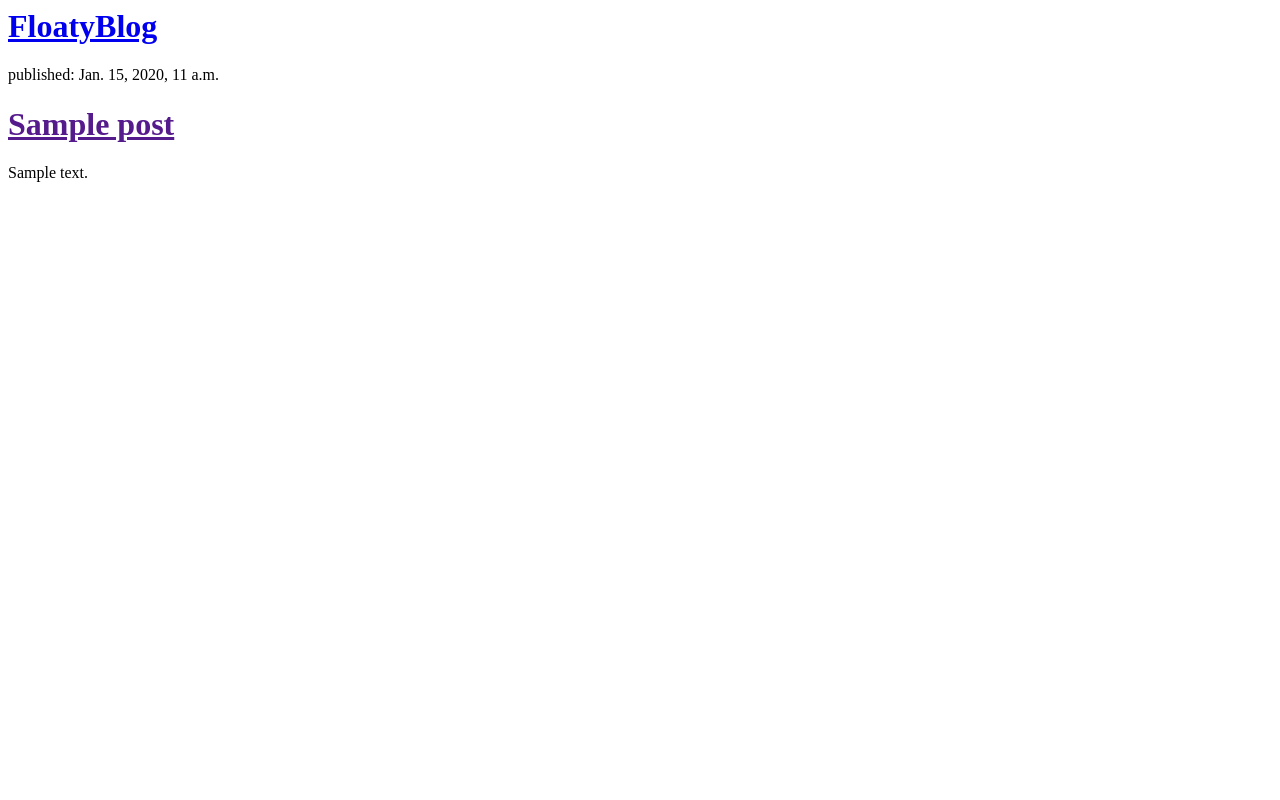
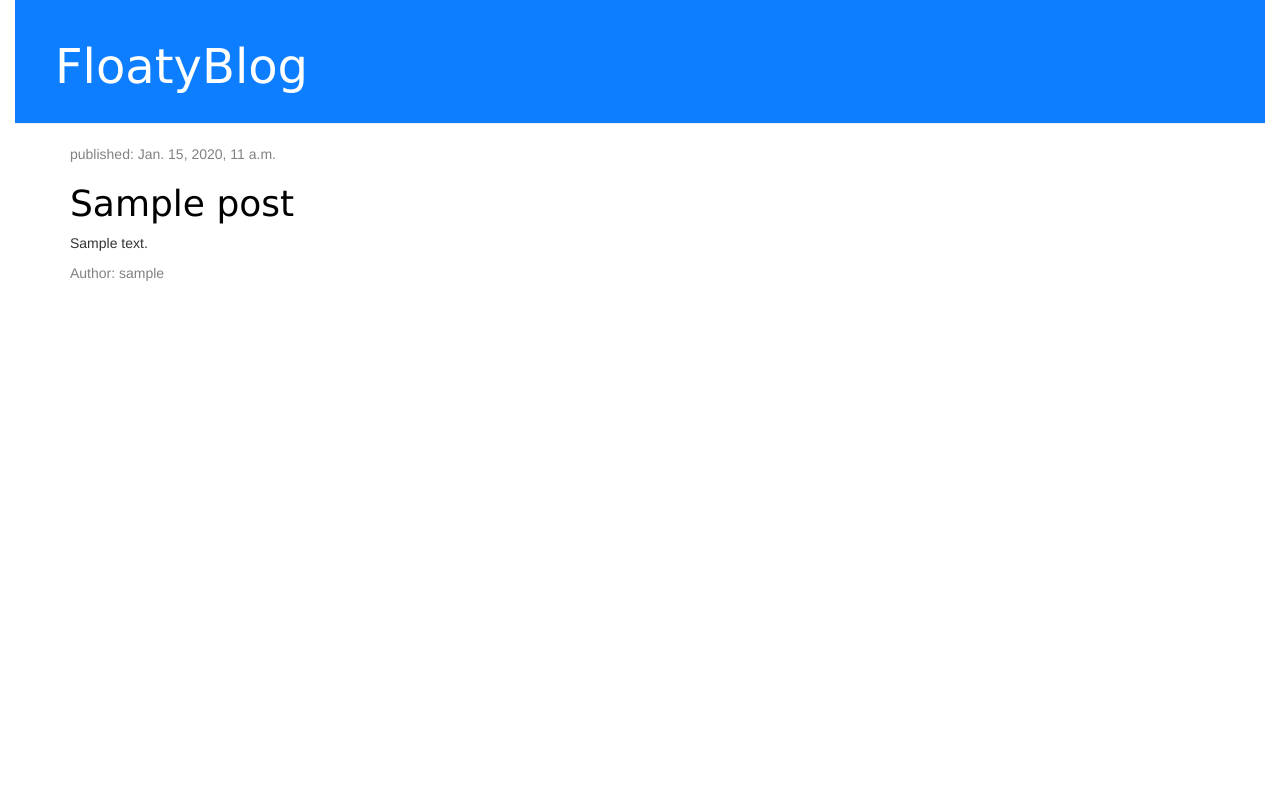
Before and after one commit to floatyboy/my-first-blog, a Django app: template blog/templates/blog/post_list.html in a window 1280 px wide. Run offline with Django 3.2, Linux system fonts and the light colour scheme; the template is opened without the code that fills it: values that come from a table or form of the project are taken from there, others are empty; tables that the repository leaves empty hold one stand-in row (values such as "Sample post"); some libraries are stand-ins or nearby versions.

Commit message:
Made changes to CSS, added author name under text post

```diff
--- /dev/null
+++ b/blog/static/css/blog.css
@@ -0,0 +1,59 @@
+h1 a {
+    color: rgb(0, 0, 0);
+}
+
+body {
+    padding-left: 15px;
+    padding-right: 15px;
+}
+
+.page-header {
+    background-color: rgb(13, 126, 255);
+    margin-top: 0;
+    padding: 20px 20px 20px 40px;
+}
+
+.page-header h1, .page-header h1 a, .page-header h1 a:visited, .page-header h1 a:active {
+    color: #ffffff;
+    font-size: 36pt;
+    text-decoration: none;
+}
+
+.content {
+    margin-left: 40px;
+}
+
+h1, h2, h3, h4 {
+    font-family: 'Verdana', cursive;
+}
+
+.date {
+    color: #828282;
+}
+
+.author {
+    color: #828282;
+}
+
+.save {
+    float: right;
+}
+
+.post-form textarea, .post-form input {
+    width: 100%;
+}
+
+.top-menu, .top-menu:hover, .top-menu:visited {
+    color: #ffffff;
+    float: right;
+    font-size: 26pt;
+    margin-right: 20px;
+}
+
+.post {
+    margin-bottom: 70px;
+}
+
+.post h1 a, .post h1 a:visited {
+    color: #000000;
+}
--- a/blog/templates/blog/post_list.html
+++ b/blog/templates/blog/post_list.html
@@ -1,20 +1,38 @@
+{% load staticfiles %}
+
 <html>
     <head>
         <title>FloatyBlog</title>
+        <link rel="stylesheet" href="//maxcdn.bootstrapcdn.com/bootstrap/3.2.0/css/bootstrap.min.css">
+        <link rel="stylesheet" href="//maxcdn.bootstrapcdn.com/bootstrap/3.2.0/css/bootstrap-theme.min.css">
+        <link rel="stylesheet" href="{% static 'css/blog.css' %}">
+        <link href="//fonts.googleapis.com/css?family=Lobster&subset=latin,latin-ext" rel="stylesheet" type="text/css">
     </head>
     <body>
         <div>
-            <div>
+            <div class="page-header">
                 <h1><a href="/">FloatyBlog</a></h1>
             </div>
 
-            {% for post in posts %}
-                <div>
-                    <p>published: {{ post.published_date }}</p>
-                    <h1><a href="">{{ post.title }}</a></h1>
-                    <p>{{ post.text|linebreaksbr }}</p>
+            <div class="content container">
+                <div class="row">
+                    <div class="col-md-8">
+                        {% for post in posts %}
+                            <div class="post">
+                                <div class="date">
+                                    <p>published: {{ post.published_date }}</p>
+                                </div>
+                                <h1><a href="">{{ post.title }}</a></h1>
+                                <p>{{ post.text|linebreaksbr }}</p>
+                                <div class="author">
+                                    <p>Author: {{ post.author }}</p>
+                                </div>
+                            </div>
+                        {% endfor %}
+                    </div>
                 </div>
-            {% endfor %}
+            </div>
+
         </div>
     </body>
 </html>
```
